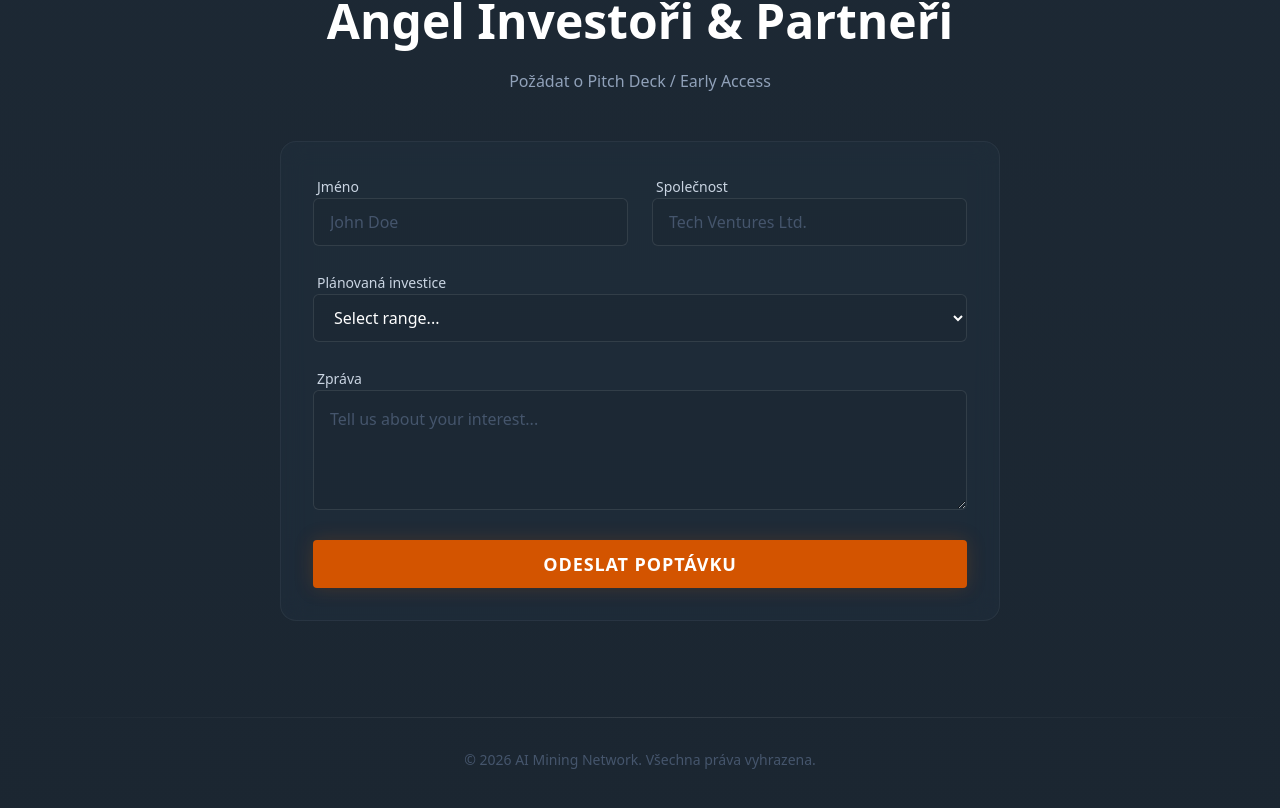
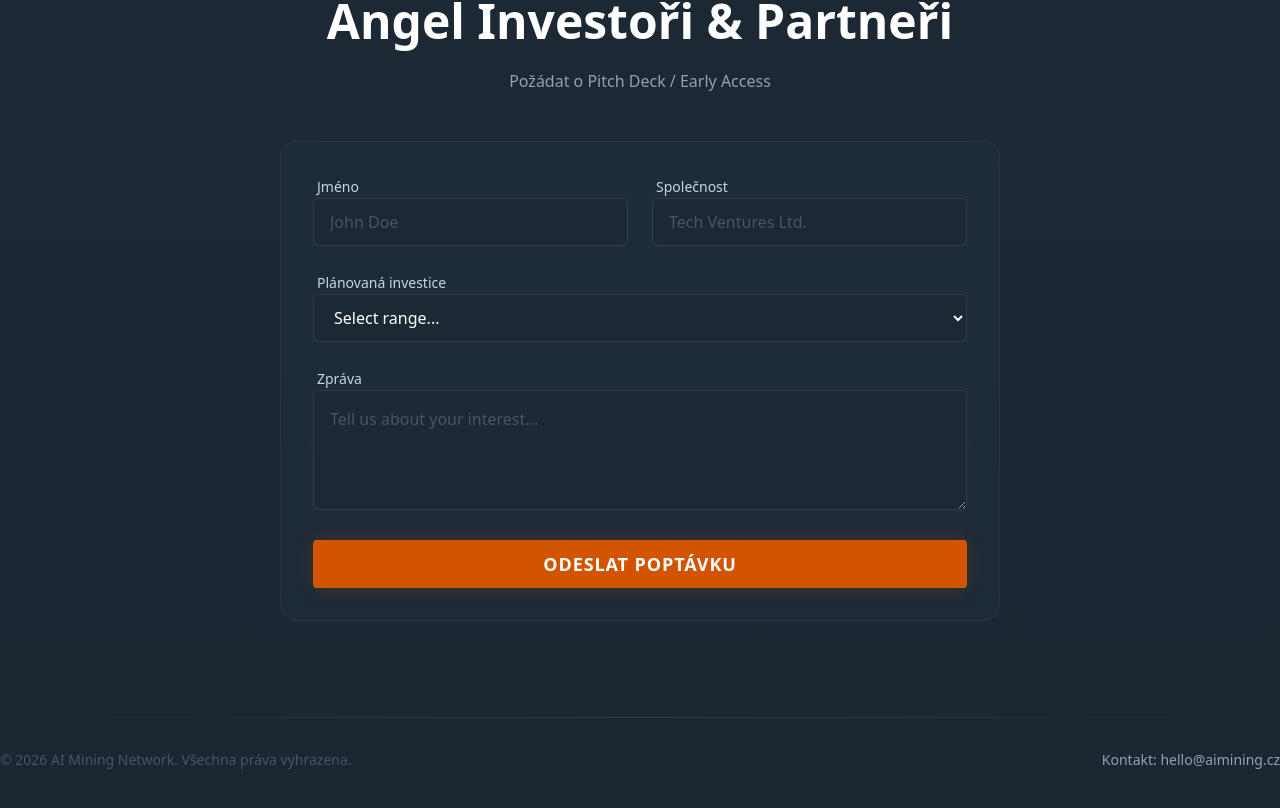
Before and after one commit to MistRush/aimining.cz, a Next.js app: page / in a window 1280 px wide. Shown: the part 3561-4369 px from the top of the page. Built offline with nearby package versions, Linux system fonts and the light colour scheme.

Commit message:
Added_contact_email_to_footer

```diff
--- a/src/components/sections/investor-portal.tsx
+++ b/src/components/sections/investor-portal.tsx
@@ -75,7 +75,12 @@ export function InvestorPortal() {
             <footer className="mt-24 text-center text-slate-600 text-sm">
                 <div className="container">
                     <div className="h-px w-full bg-gradient-to-r from-transparent via-white/10 to-transparent mb-8"></div>
-                    <p>© {new Date().getFullYear()} AI Mining Network. {t.footer.rights}</p>
+                    <div className="flex flex-col md:flex-row justify-between items-center gap-4">
+                        <p>© {new Date().getFullYear()} AI Mining Network. {t.footer.rights}</p>
+                        <a href="mailto:hello@aimining.cz" className="text-slate-400 hover:text-primary transition-colors">
+                            {t.footer.contact}
+                        </a>
+                    </div>
                 </div>
             </footer>
         </section>
--- a/src/lib/content.ts
+++ b/src/lib/content.ts
@@ -68,6 +68,7 @@ export const content = {
         },
         footer: {
             rights: "Všechna práva vyhrazena.",
+            contact: "Kontakt: hello@aimining.cz",
         }
     },
     en: {
@@ -139,6 +140,7 @@ export const content = {
         },
         footer: {
             rights: "All rights reserved.",
+            contact: "Contact: hello@aimining.cz",
         }
     }
 };
```
